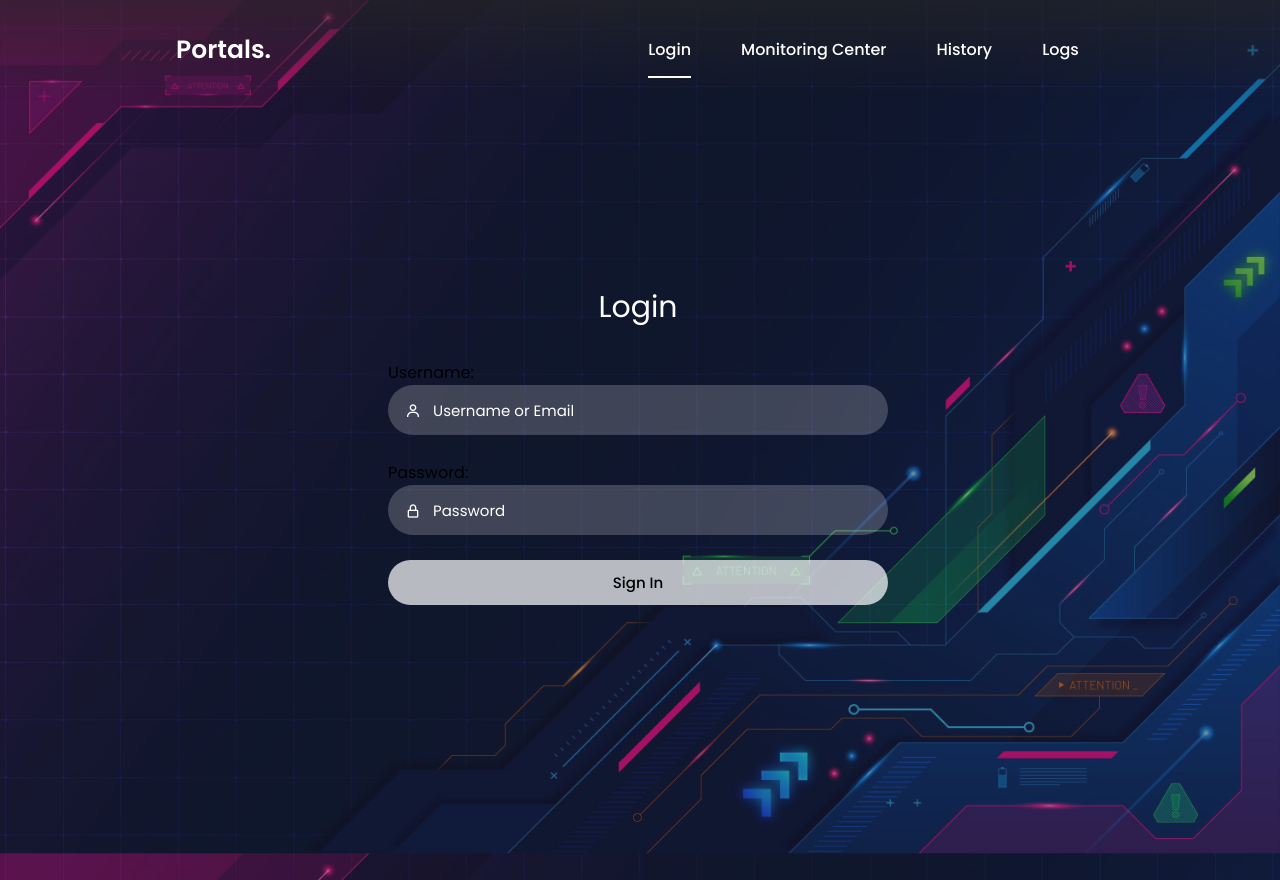
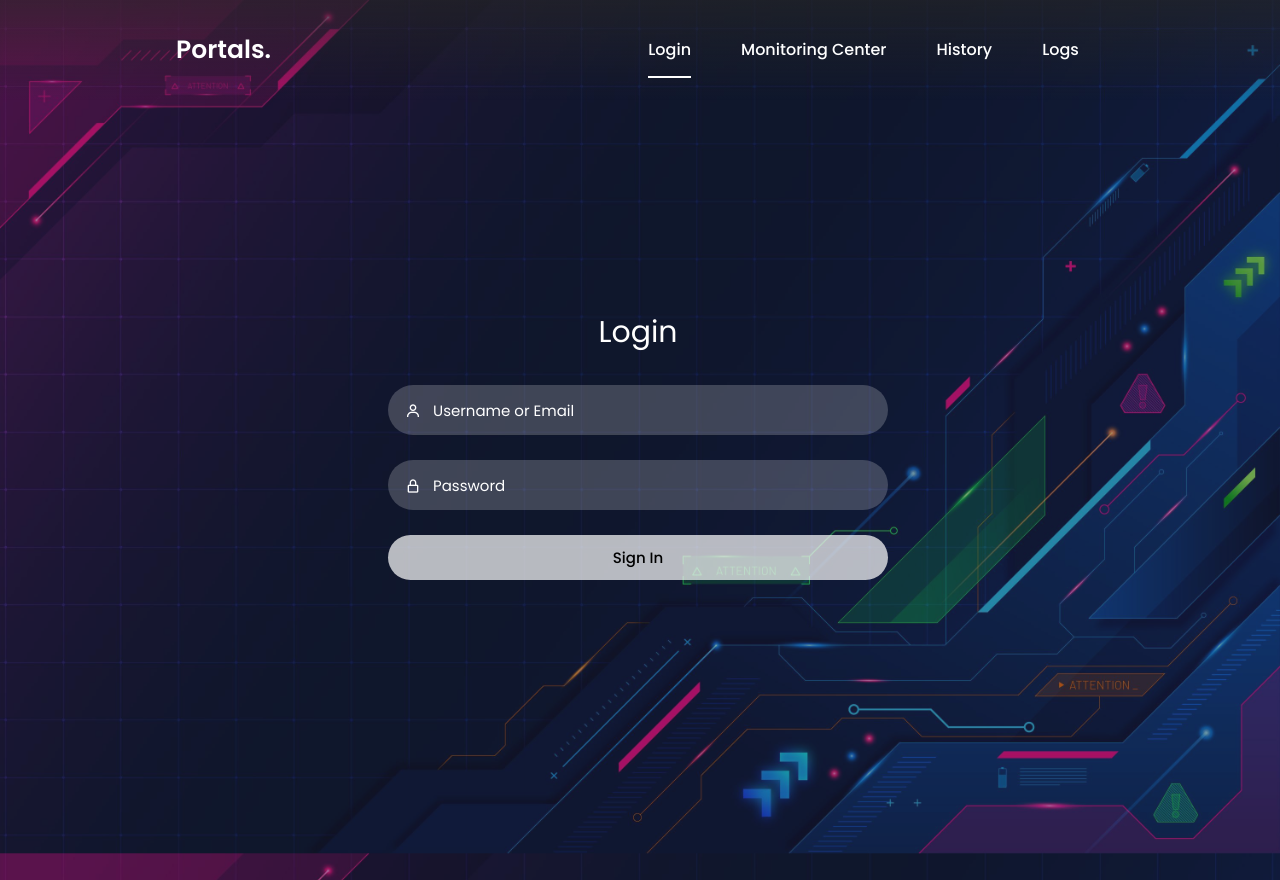
Before and after one commit to mara-Luc/Project, a PHP site: page / in a window 1280 px wide. Run offline with PHP 8.4, Linux system fonts and the light colour scheme.

Commit message:
Update index.php

```diff
--- a/index.php
+++ b/index.php
@@ -33,12 +33,12 @@
                     </div>
                     <div class="input-box">
 
-                        <label for="username">Username:</label>
+                        <!--<label for="username">Username:</label>-->
                         <input type="text" id="username" name="username" class="input-field" placeholder="Username or Email" required>
                         <i class="bx bx-user"></i>
                     </div>
                     <div class="input-box">
-                        <label for="password">Password:</label>
+                        <!--<label for="password">Password:</label>-->
                         <input type="password" id="password" name="password" class="input-field" placeholder="Password" required>
                         <i class="bx bx-lock-alt"></i>
                     </div>
```
